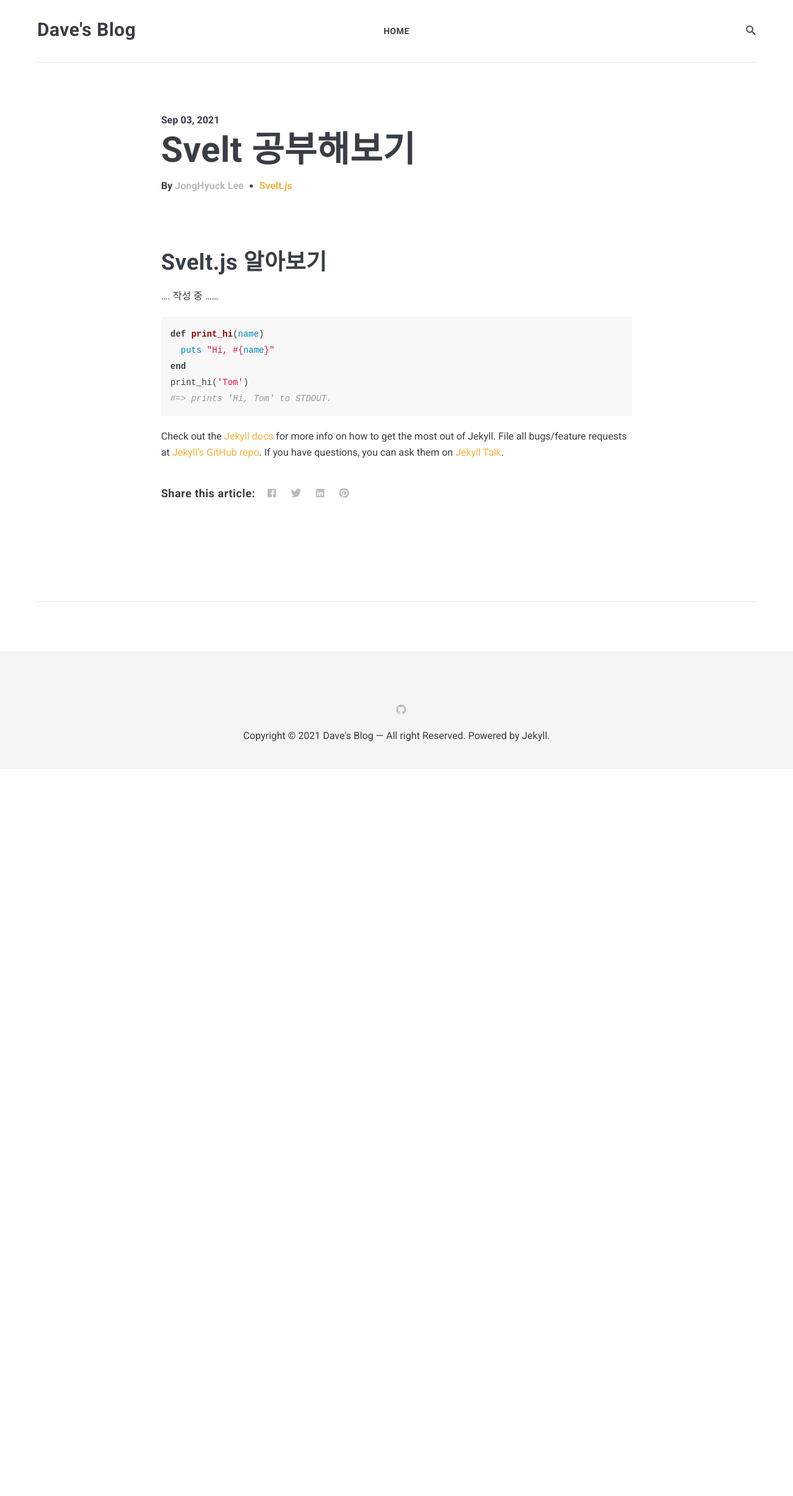
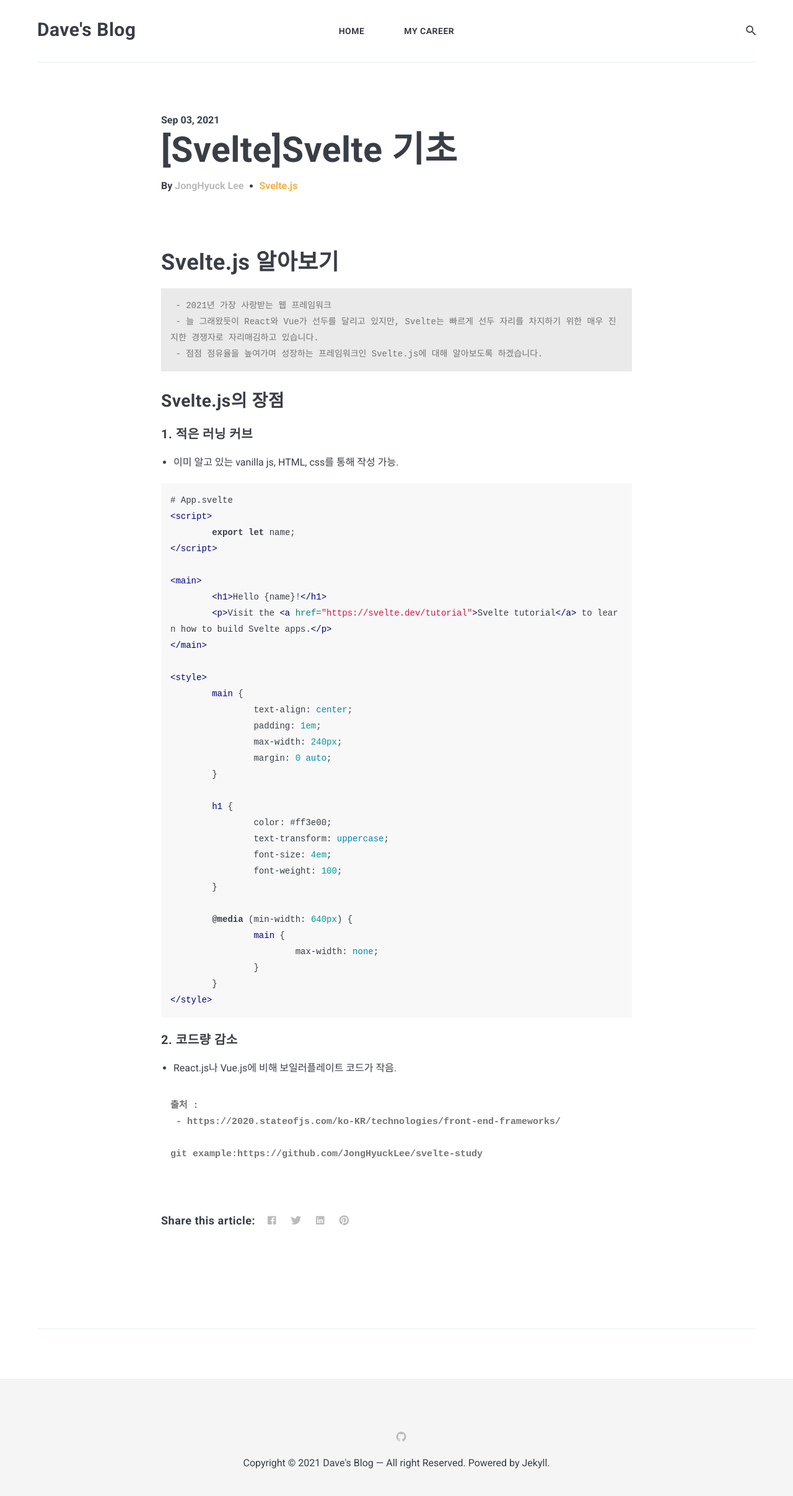
Before and after one commit to JongHyuckLee/JongHyuckLee.github.io, a Jekyll site: the page built from _posts/2021-09-03-study-svelt-js.markdown, in a window 1280 px wide. Shown: the whole page at 62% size. Built offline with Jekyll 4.4.1, drawn with Linux system fonts in a browser that asks for light colours; nearby versions of some CDN libraries; comment, search, counter and statistics services are not loaded; before the commit the page ends 1240 px from its top, so only the background shows below that.

Commit message:
svelte study 작성 중

```diff
--- /dev/null
+++ b/_pages/mycareer.md
@@ -0,0 +1,5 @@
+---
+layout: page
+title: My Career
+permalink: /my-career/
+---
--- a/_posts/2021-09-03-study-svelt-js.markdown
+++ b/_posts/2021-09-03-study-svelt-js.markdown
@@ -1,23 +1,62 @@
 ---
 layout: post
-title:  "Svelt 공부해보기"
+title:  "[Svelte]Svelte 기초"
 date:   2021-09-03
-tags:   Svelt.js
+tags:   Svelte.js
 ---
-# Svelt.js 알아보기
+# Svelte.js 알아보기
+<pre class="info-panel">
+ - 2021년 가장 사랑받는 웹 프레임워크
+ - 늘 그래왔듯이 React와 Vue가 선두를 달리고 있지만, Svelte는 빠르게 선두 자리를 차지하기 위한 매우 진지한 경쟁자로 자리매김하고 있습니다.
+ - 점점 점유율을 높여가며 성장하는 프레임워크인 Svelte.js에 대해 알아보도록 하겠습니다.
+</pre>
 
-.... 작성 중 ......
+## Svelte.js의 장점
+#### 1. 적은 러닝 커브
+- 이미 알고 있는 vanilla js, HTML, css를 통해 작성 가능.
+{%highlight html%}
+# App.svelte
+<script>
+	export let name;
+</script>
 
-{% highlight ruby %}
-def print_hi(name)
-  puts "Hi, #{name}"
-end
-print_hi('Tom')
-#=> prints 'Hi, Tom' to STDOUT.
-{% endhighlight %}
+<main>
+	<h1>Hello {name}!</h1>
+	<p>Visit the <a href="https://svelte.dev/tutorial">Svelte tutorial</a> to learn how to build Svelte apps.</p>
+</main>
 
-Check out the [Jekyll docs][jekyll-docs] for more info on how to get the most out of Jekyll. File all bugs/feature requests at [Jekyll’s GitHub repo][jekyll-gh]. If you have questions, you can ask them on [Jekyll Talk][jekyll-talk].
+<style>
+	main {
+		text-align: center;
+		padding: 1em;
+		max-width: 240px;
+		margin: 0 auto;
+	}
 
-[jekyll-docs]: https://jekyllrb.com/docs/home
-[jekyll-gh]:   https://github.com/jekyll/jekyll
-[jekyll-talk]: https://talk.jekyllrb.com/
+	h1 {
+		color: #ff3e00;
+		text-transform: uppercase;
+		font-size: 4em;
+		font-weight: 100;
+	}
+
+	@media (min-width: 640px) {
+		main {
+			max-width: none;
+		}
+	}
+</style>
+{%endhighlight%}
+
+
+#### 2. 코드량 감소
+- React.js나 Vue.js에 비해 보일러플레이트 코드가 작음.
+
+
+<pre class="source">
+출처 :
+ - https://2020.stateofjs.com/ko-KR/technologies/front-end-frameworks/
+
+git example:https://github.com/JongHyuckLee/svelte-study
+
+</pre>
--- a/_sass/4-layouts/_post.scss
+++ b/_sass/4-layouts/_post.scss
@@ -232,3 +232,15 @@
     margin-bottom: 40px;
   }
 }
+
+.info-panel {
+    color: #747474;
+    background-color: #EAEAEA;
+    margin-bottom: 25px;
+}
+
+.source {
+    color: #747474;
+    font-size: 15px;
+    font-weight: bold;
+}
```
